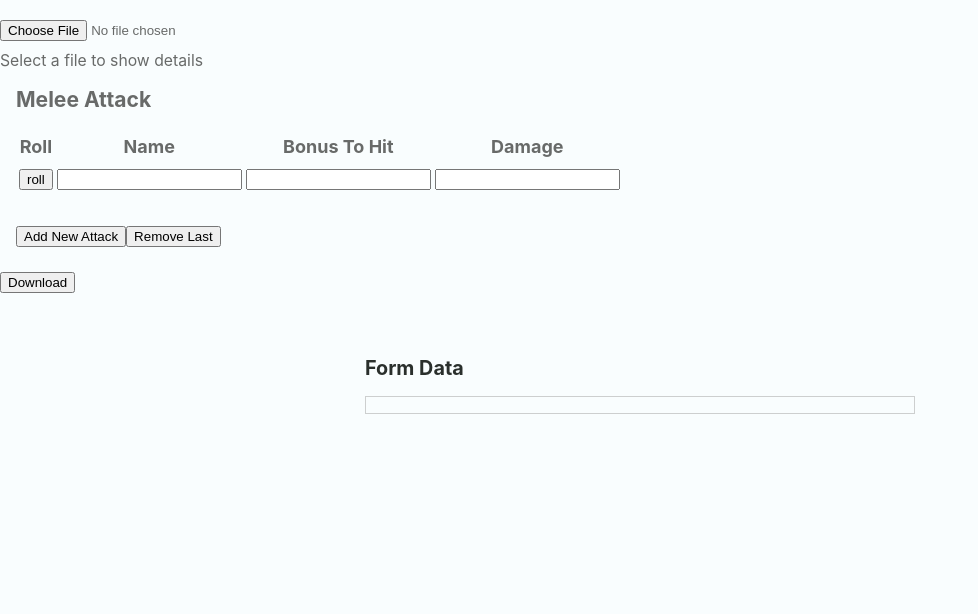
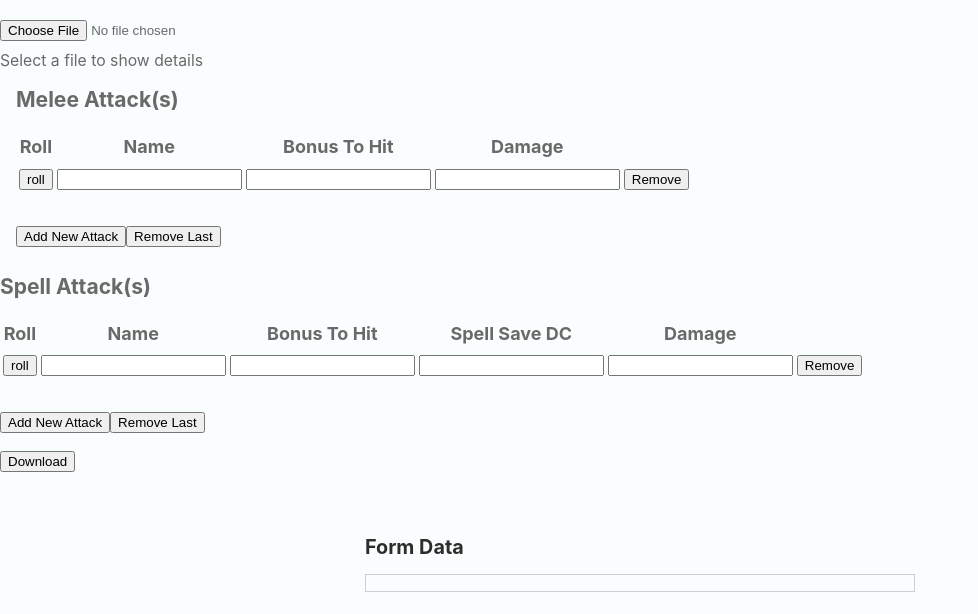
Before and after one commit to danriley11/DnD_Character_Sheet, a React (Create React App) app in the folder dnd_character_sheet/: page / in a window 1280 px wide. Shown: the top 614 px of the page, without its empty margins (0-978 px from the left). Built offline with nearby package versions, Linux system fonts and the light colour scheme.

Commit message:
Update
+ Added Spell Attack section

```diff
--- a/dnd_character_sheet/src/App.jsx
+++ b/dnd_character_sheet/src/App.jsx
@@ -5,6 +5,7 @@ import './styles/App.css';
 import UploadForm from './functions/uploadForm';
 import MeleeAttackForm from './components/meleeAttack';
 import DownloadForm from './functions/downloadForm';
+import SpellAttackForm from './components/spellAttack';
 
 function App() {
   return (
@@ -12,6 +13,7 @@ function App() {
       <form id="DnDForm">
         <UploadForm />
         <MeleeAttackForm />
+        <SpellAttackForm />
         <DownloadForm />
       </form>
 
--- a/dnd_character_sheet/src/components/meleeAttack/index.jsx
+++ b/dnd_character_sheet/src/components/meleeAttack/index.jsx
@@ -6,10 +6,10 @@ import createMeleeAttack from './newMeleeAttack';
 
 export default function MeleeAttackForm() {
   const blankMeleeAttack = {
-    AttackID: 0,
-    AttackName: '',
-    AttackToHit: 0,
-    AttackDamage: '',
+    MeleeID: 0,
+    MeleeName: '',
+    MeleeToHit: 0,
+    MeleeDamage: '',
   };
 
   const [meleeAttackState, setMeleeAttackState] = useState(() => [{ ...blankMeleeAttack }]);
@@ -30,8 +30,8 @@ export default function MeleeAttackForm() {
     //   meleeAttackState.filter(() => index !== 0);
     // });
 
-    const tempMeleeAttackState = meleeAttackState;
-    tempMeleeAttackState.splice([index], 1);
+    const tempMeleeAttackState = [...meleeAttackState];
+    tempMeleeAttackState.splice(index, 1);
     setMeleeAttackState([...tempMeleeAttackState]);
     console.log(index);
 
@@ -46,9 +46,9 @@ export default function MeleeAttackForm() {
   };
 
   return (
-    <div className="input-group" id="MeleeAttack">
+    <div className="melee-input-group" id="MeleeAttack">
       <label>
-        <h3>Melee Attack</h3>
+        <h3>Melee Attack(s)</h3>
       </label>
       <table>
         <thead>
@@ -61,7 +61,7 @@ export default function MeleeAttackForm() {
         </thead>
         <tbody>
           {meleeAttackState.map((element, index) =>
-            createMeleeAttack(index, handleMeleeAttackChange),
+            createMeleeAttack(index, handleMeleeAttackChange, removeMeleeAttack),
           )}
         </tbody>
       </table>
--- a/dnd_character_sheet/src/components/meleeAttack/newMeleeAttack.jsx
+++ b/dnd_character_sheet/src/components/meleeAttack/newMeleeAttack.jsx
@@ -1,18 +1,21 @@
 import React from 'react';
 
-export default function createMeleeAttack(index, handleMeleeAttackChange) {
+export default function createMeleeAttack(index, handleMeleeAttackChange, removeMeleeAttack) {
   // const AttackId = `AttackId[${index}]`;
-  const AttackNameId = `AttackName[${index}]`;
-  const AttackToHitId = `AttackToHit[${index}]`;
-  const AttackDamageId = `AttackDamage[${index}]`;
+  const MeleeNameId = `MeleeName[${index}]`;
+  const MeleeToHitId = `MeleeToHit[${index}]`;
+  const MeleeDamageId = `MeleeDamage[${index}]`;
+  const MeleeRollId = `MeleeRoll[${index}]`;
 
   return (
     <tr key={index}>
       <td>
         <input
           // onClick={}
-          id="RollAttack"
-          name="RollAttack"
+          className="MeleeRoll"
+          data-index={index}
+          id={MeleeRollId}
+          name={MeleeRollId}
           type="button"
           value="roll"
         />
@@ -20,10 +23,10 @@ export default function createMeleeAttack(index, handleMeleeAttackChange) {
       <td>
         <input
           // value={meleeAttackState[index].AttackName}
-          className="attackName"
+          className="MeleeName"
           data-index={index}
-          id={AttackNameId}
-          name={AttackNameId}
+          id={MeleeNameId}
+          name={MeleeNameId}
           onChange={(e) => handleMeleeAttackChange(e)}
           type="text"
         />
@@ -31,10 +34,10 @@ export default function createMeleeAttack(index, handleMeleeAttackChange) {
       <td>
         <input
           // value={meleeAttackState[index].AttackToHit}
-          className="attackToHit"
+          className="MeleeToHit"
           data-index={index}
-          id={AttackToHitId}
-          name={AttackToHitId}
+          id={MeleeToHitId}
+          name={MeleeToHitId}
           onChange={(e) => handleMeleeAttackChange(e)}
           type="number"
         />
@@ -42,23 +45,23 @@ export default function createMeleeAttack(index, handleMeleeAttackChange) {
       <td>
         <input
           // value={meleeAttackState[index].AttackDamage}
-          className="attackDamage"
+          className="MeleeDamage"
           data-index={index}
-          id={AttackDamageId}
-          name={AttackDamageId}
+          id={MeleeDamageId}
+          name={MeleeDamageId}
           onChange={handleMeleeAttackChange}
           type="text"
         />
       </td>
       <td>
         {/* Ideal: have rows uniquely removed */}
-        {/* <input
+        <input
           className="removeAttack"
           name="removeAttack"
           onClick={() => removeMeleeAttack(index)}
           type="button"
           value="Remove"
-        /> */}
+        />
       </td>
     </tr>
   );
--- /dev/null
+++ b/dnd_character_sheet/src/components/spellAttack/index.jsx
@@ -0,0 +1,73 @@
+import React, { useState } from 'react';
+
+import createSpellAttack from './newSpellAttack';
+
+export default function SpellAttackForm() {
+  const blankSpellAttack = {
+    SpellID: 0,
+    SpellName: '',
+    SpellToHit: 0,
+    SpellSave: 0,
+    SpellDamage: '',
+    SpellConcentration: false,
+    SpellNotes: '',
+  };
+
+  const [spellAttackState, setSpellAttackState] = useState(() => [{ ...blankSpellAttack }]);
+
+  const addSpellAttack = () => {
+    setSpellAttackState([...spellAttackState, { ...blankSpellAttack }]);
+  };
+
+  const handleSpellAttackChange = (e) => {
+    const updatedSpellAttackFields = [...spellAttackState];
+    updatedSpellAttackFields[e.target.dataset.index][e.target.className] = e.target.value;
+    setSpellAttackState(updatedSpellAttackFields);
+    console.log('updated');
+  };
+
+  const removeSpellAttack = (index) => {
+    const tempSpellAttackState = [...spellAttackState];
+    tempSpellAttackState.splice(index, 1);
+    setSpellAttackState([...tempSpellAttackState]);
+    console.log(index);
+  };
+
+  return (
+    <div className="spell-input-group" id="SpellAttack">
+      <label>
+        <h3>Spell Attack(s)</h3>
+      </label>
+      <table>
+        <thead>
+          <tr>
+            <th>Roll</th>
+            <th>Name</th>
+            <th>Bonus To Hit</th>
+            <th>Spell Save DC</th>
+            <th>Damage</th>
+          </tr>
+        </thead>
+        <tbody>
+          {spellAttackState.map((element, index) =>
+            createSpellAttack(index, handleSpellAttackChange, removeSpellAttack),
+          )}
+        </tbody>
+      </table>
+      <div>
+        <input
+          className="addAttack"
+          onClick={() => addSpellAttack()}
+          type="button"
+          value="Add New Attack"
+        />
+        <input
+          className="removeAttack"
+          onClick={() => removeSpellAttack()}
+          type="button"
+          value="Remove Last"
+        />
+      </div>
+    </div>
+  );
+}
--- /dev/null
+++ b/dnd_character_sheet/src/components/spellAttack/newSpellAttack.jsx
@@ -0,0 +1,79 @@
+import React from 'react';
+
+export default function createSpellAttack(index, handleSpellAttackChange, removeSpellAttack) {
+  const SpellNameId = `SpellName[${index}]`;
+  const SpellToHitId = `SpellToHit[${index}]`;
+  const SpellSaveId = `SpellSave[${index}]`;
+  const SpellDamageId = `SpellDamage[${index}]`;
+  const SpellRollId = `SpellRoll[${index}]`;
+
+  return (
+    <tr key={index}>
+      <td>
+        <input
+          // onClick={}
+          className="SpellRoll"
+          data-index={index}
+          id={SpellRollId}
+          name={SpellRollId}
+          type="button"
+          value="roll"
+        />
+      </td>
+      <td>
+        <input
+          // value={meleeAttackState[index].AttackName}
+          className="SpellName"
+          data-index={index}
+          id={SpellNameId}
+          name={SpellNameId}
+          onChange={(e) => handleSpellAttackChange(e)}
+          type="text"
+        />
+      </td>
+      <td>
+        <input
+          // value={meleeAttackState[index].AttackToHit}
+          className="SpellToHit"
+          data-index={index}
+          id={SpellToHitId}
+          name={SpellToHitId}
+          onChange={(e) => handleSpellAttackChange(e)}
+          type="number"
+        />
+      </td>
+      <td>
+        <input
+          // value={meleeAttackState[index].AttackDamage}
+          className="SpellSave"
+          data-index={index}
+          id={SpellSaveId}
+          name={SpellSaveId}
+          onChange={(e) => handleSpellAttackChange(e)}
+          type="text"
+        />
+      </td>
+      <td>
+        <input
+          // value={meleeAttackState[index].AttackDamage}
+          className="SpellRoll"
+          data-index={index}
+          id={SpellDamageId}
+          name={SpellDamageId}
+          onChange={(e) => handleSpellAttackChange(e)}
+          type="text"
+        />
+      </td>
+      <td>
+        {/* Ideal: have rows uniquely removed */}
+        <input
+          className="removeAttack"
+          name="removeAttack"
+          onClick={() => removeSpellAttack(index)}
+          type="button"
+          value="Remove"
+        />
+      </td>
+    </tr>
+  );
+}
--- a/dnd_character_sheet/src/styles/App.css
+++ b/dnd_character_sheet/src/styles/App.css
@@ -22,8 +22,8 @@
 body {
   background: var(--color-lightest);
   color: var(--color-gray-medium);
-  font-family: -apple-system, BlinkMacSystemFont, "Segoe UI", Roboto, Helvetica,
-    Arial, sans-serif, "Apple Color Emoji", "Segoe UI Emoji", "Segoe UI Symbol";
+  font-family: -apple-system, BlinkMacSystemFont, 'Segoe UI', Roboto, Helvetica, Arial, sans-serif,
+    'Apple Color Emoji', 'Segoe UI Emoji', 'Segoe UI Symbol';
   font-size: 18px;
   line-height: 1.45;
 }
@@ -71,7 +71,7 @@ p {
   overflow: hidden;
 }
 
-.input-group {
+.melee-input-group {
   margin-top: 0.25rem;
   padding: 0.5rem 1rem;
 }
@@ -97,25 +97,25 @@ p {
 
 .contact-form input,
 .contact-form select,
-.contact-form textarea{
+.contact-form textarea {
   display: block;
   margin-top: 0.25rem;
   padding: 0.5rem 0.75rem;
   border: 1px solid $color-gray-light;
   width: 100%;
-  font-family: "Open Sans", sans-serif;
+  font-family: 'Open Sans', sans-serif;
   font-size: 1rem;
   transition: 150ms border-color linear;
 }
 
-.contact-form input[type=checkbox],
-.contact-form input[type=radio] {
+.contact-form input[type='checkbox'],
+.contact-form input[type='radio'] {
   display: inline-block;
   width: auto;
 }
 
-.contact-form input[type=checkbox]:not(:first-of-type),
-.contact-form input[type=radio]:not(:first-of-type) {
+.contact-form input[type='checkbox']:not(:first-of-type),
+.contact-form input[type='radio']:not(:first-of-type) {
   margin-left: 1rem;
 }
 
```
